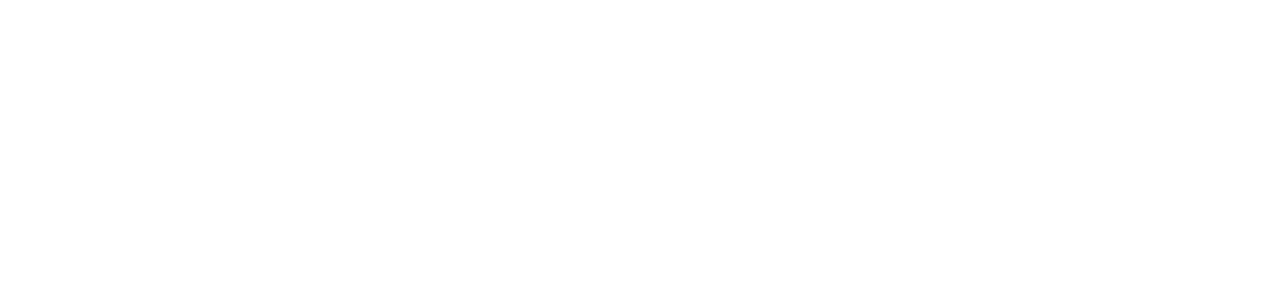
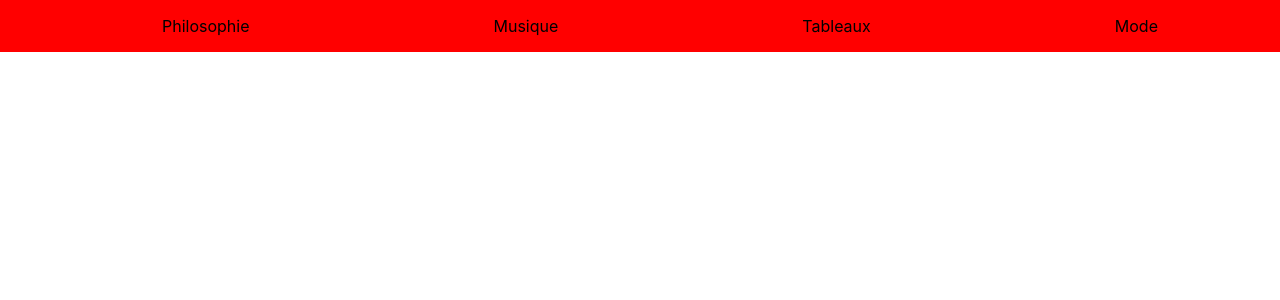
Before and after one commit to tyZulh/renaissance-contenders, a React (Create React App) app: page / in a window 1280 px wide. Shown: the top 300 px of the page. Built offline with nearby package versions, Linux system fonts and the light colour scheme.

Commit message:
working nav need css

```diff
--- a/package.json
+++ b/package.json
@@ -7,7 +7,7 @@
     "@testing-library/react": "^11.2.0",
     "@testing-library/user-event": "^12.2.2",
     "axios": "^0.21.0",
-    "node-sass": "^5.0.0",
+    "node-sass": "^4.14.1",
     "qs": "^6.9.4",
     "react": "^17.0.1",
     "react-dom": "^17.0.1",
--- a/src/App.js
+++ b/src/App.js
@@ -1,11 +1,26 @@
+import { Route, Switch } from 'react-router-dom'
+import Navigation from './components/nav/Navigation'
+
+
+const test = ({ match }) => {
+  return (
+    <div style={{ marginTop: '5em' }}>{match.params.style}</div>
+  )
+}
+
 
 
 function App() {
   return (
     <div className="App">
-
+      <Navigation />
+      <Switch>
+        <Route path="/:style" component={test} />
+      </Switch>
     </div>
   );
 }
 
+
+
 export default App;
--- /dev/null
+++ b/src/components/nav/Navigation.jsx
@@ -0,0 +1,22 @@
+import { Link } from "react-router-dom";
+import "./Navigation.scss";
+
+const Navigation = () => {
+  const menu = ["Philosophie", "Musique", "Tableaux", "Mode"];
+
+  return (
+    <nav>
+      <ul>
+        {menu.map((x) => {
+          return (
+            <Link to={x} key={x}>
+              <li>{x}</li>
+            </Link>
+          );
+        })}
+      </ul>
+    </nav>
+  );
+};
+
+export default Navigation;
--- /dev/null
+++ b/src/components/nav/Navigation.scss
@@ -0,0 +1,18 @@
+nav {
+  position: fixed;
+  top: 0;
+  background-color: red;
+  width: 100%;
+  ul {
+    display: flex;
+    justify-content: space-around;
+    li {
+      list-style: none;
+    }
+  }
+}
+
+a {
+  color: unset;
+  text-decoration: none;
+}
--- a/src/index.css
+++ b/src/index.css
@@ -1,5 +1,6 @@
 body {
   margin: 0;
+  padding:0;
   font-family: -apple-system, BlinkMacSystemFont, 'Segoe UI', 'Roboto', 'Oxygen',
     'Ubuntu', 'Cantarell', 'Fira Sans', 'Droid Sans', 'Helvetica Neue',
     sans-serif;
```
Also changed, not shown: 1 other file (tests, documents, lock files or other folders).
